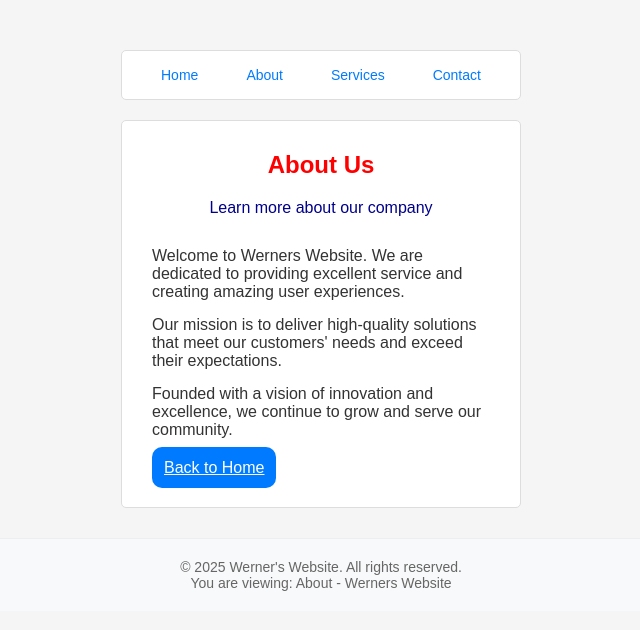
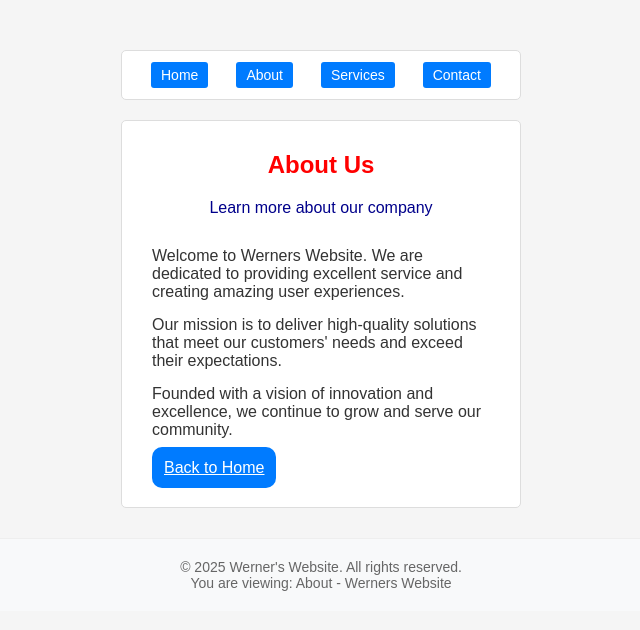
Before and after one commit to WernerHolters/TC2005B-Web, a plain HTML site: page about.html in a window 1280 px wide. Shown: the whole page, without its empty margins (319-959 px from the left). Drawn offline with Linux system fonts and the light colour scheme.

Commit message:
feat: implement dynamic menu generation

```diff
--- a/about.html
+++ b/about.html
@@ -9,10 +9,7 @@
 <body>
     <nav class="menu">
         <ul>
-            <li><a href="home.html">Home</a></li>
-            <li><a href="about.html">About</a></li>
-            <li><a href="services.html">Services</a></li>
-            <li><a href="contact.html">Contact</a></li>
+
         </ul>
     </nav>
 
@@ -35,6 +32,7 @@
         </div>
     </div>
 
+    <script src="menu.js"></script>
     <script src="footer.js"></script>
 </body>
 </html>
--- /dev/null
+++ b/menu.js
@@ -0,0 +1,30 @@
+document.addEventListener('DOMContentLoaded', function() {
+    const menuItems = [
+        { text: 'Home', href: 'home.html' },
+        { text: 'About', href: 'about.html' },
+        { text: 'Services', href: 'services.html' },
+        { text: 'Contact', href: 'contact.html' }
+    ];
+
+    const menuUl = document.querySelector('.menu ul');
+
+    if (menuUl) {
+        menuUl.innerHTML = '';
+
+        menuItems.forEach(function(item) {
+            const li = document.createElement('li');
+
+            const a = document.createElement('a');
+            a.href = item.href;
+            a.textContent = item.text;
+
+            if (window.location.href.includes(item.href)) {
+                a.classList.add('active');
+            }
+
+            li.appendChild(a);
+
+            menuUl.appendChild(li);
+        });
+    }
+});
--- a/script.js
+++ b/script.js
@@ -1,7 +1,7 @@
 document.addEventListener('DOMContentLoaded', () => {
     const loginButton = document.getElementById('loginButton');
 
-    const valid_email = 'werner@gmail.com';
+    const valid_email = 'a@a.com';
     const valid_password = '123456';
 
     if (loginButton) {
--- a/styles.css
+++ b/styles.css
@@ -41,6 +41,11 @@ body {
 .menu ul li a:hover {
     background-color: #f8f9fa;
     color: #0056b3;
+}
+
+.menu ul li a {
+    background-color: #007bff;
+    color: white;
 }
 
 .container {
```
Also changed, not shown: contact.html (+2 -4 lines), home.html (+2 -4 lines), services.html (+2 -4 lines), nav.js (added).
